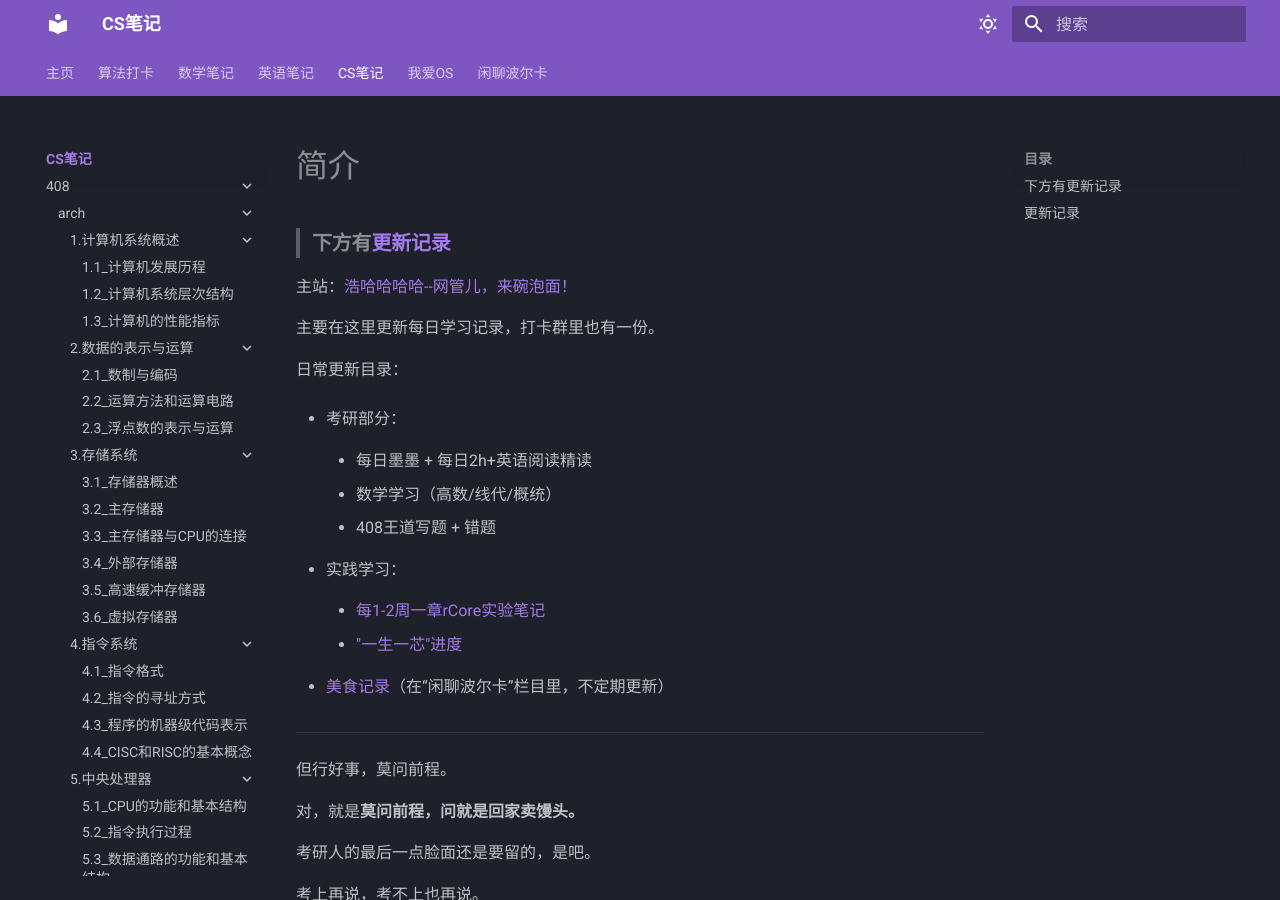
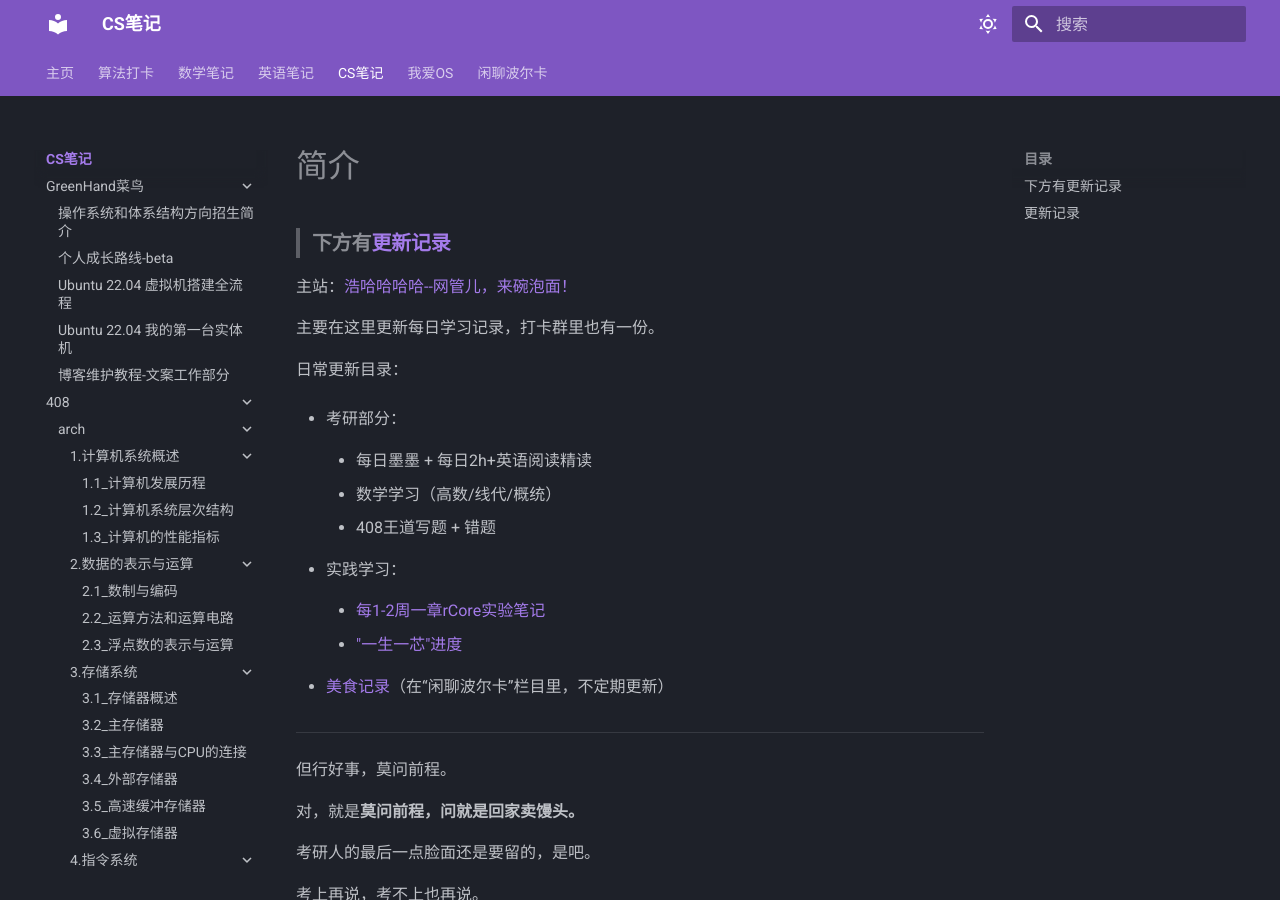
Before and after one commit to Haohahahaha/cs, an MkDocs documentation site: the page built from docs/index.md, in a window 1280 px wide and 900 px high. Built offline with MkDocs 1.6.1 and Material for MkDocs 9.7.7, drawn with Linux system fonts in a browser that asks for light colours.

Commit message:
2023-11-05_21:29:46 update

```diff
--- a/mkdocs.yml
+++ b/mkdocs.yml
@@ -35,6 +35,12 @@ nav:
   - 英语笔记: http://eng.haohaha.cn
   - CS笔记:
     - index.md
+    - GreenHand菜鸟:
+      - 操作系统和体系结构方向招生简介: greenhand/recruit/recruit.md
+      - 个人成长路线-beta: greenhand/fertile/fertile.md
+      - Ubuntu 22.04 虚拟机搭建全流程: greenhand/Ubuntu2204-greenhand/Ubuntu2204-greenhand.md
+      - Ubuntu 22.04 我的第一台实体机: greenhand/Ubuntu2204-myFirstPhysicalLinuxMachine/U2204-mFPLM.md
+      - 博客维护教程-文案工作部分: greenhand/Blog_Maintainance_CW/Blog_Maintenance-Content_Workers.md
     - 408:
       - arch:
         - 1.计算机系统概述:
@@ -184,12 +190,6 @@ nav:
         - 05.数据类型: frank/mysql/05.md
     - Git:
       - 多分支仓库的创建与上传: git/2023-05-12_git_branch.md
-    - GreenHand菜鸟:
-      - 操作系统和体系结构方向招生简介: greenhand/recruit/recruit.md
-      - 个人成长路线-beta: greenhand/fertile/fertile.md
-      - Ubuntu 22.04 虚拟机搭建全流程: greenhand/Ubuntu2204-greenhand/Ubuntu2204-greenhand.md
-      - Ubuntu 22.04 我的第一台实体机: greenhand/Ubuntu2204-myFirstPhysicalLinuxMachine/U2204-mFPLM.md
-      - 博客维护教程-文案工作部分: greenhand/Blog_Maintainance_CW/Blog_Maintenance-Content_Workers.md
     - 学术会议记录:
       - 简介: conferenceNotes/index.md
       - 大力开展基于国产AI芯片的大模型系统的研究: conferenceNotes/大力开展基于国产AI芯片的大模型系统的研究.md
```
